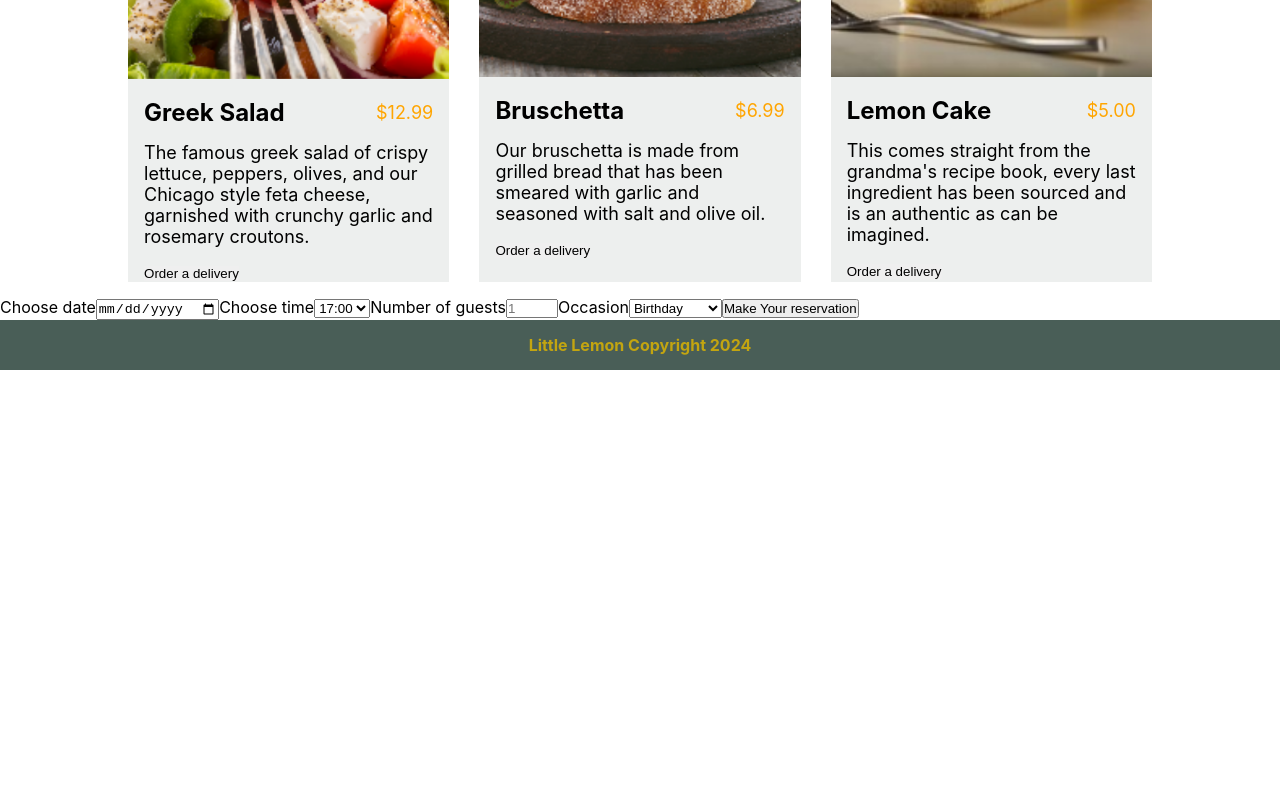
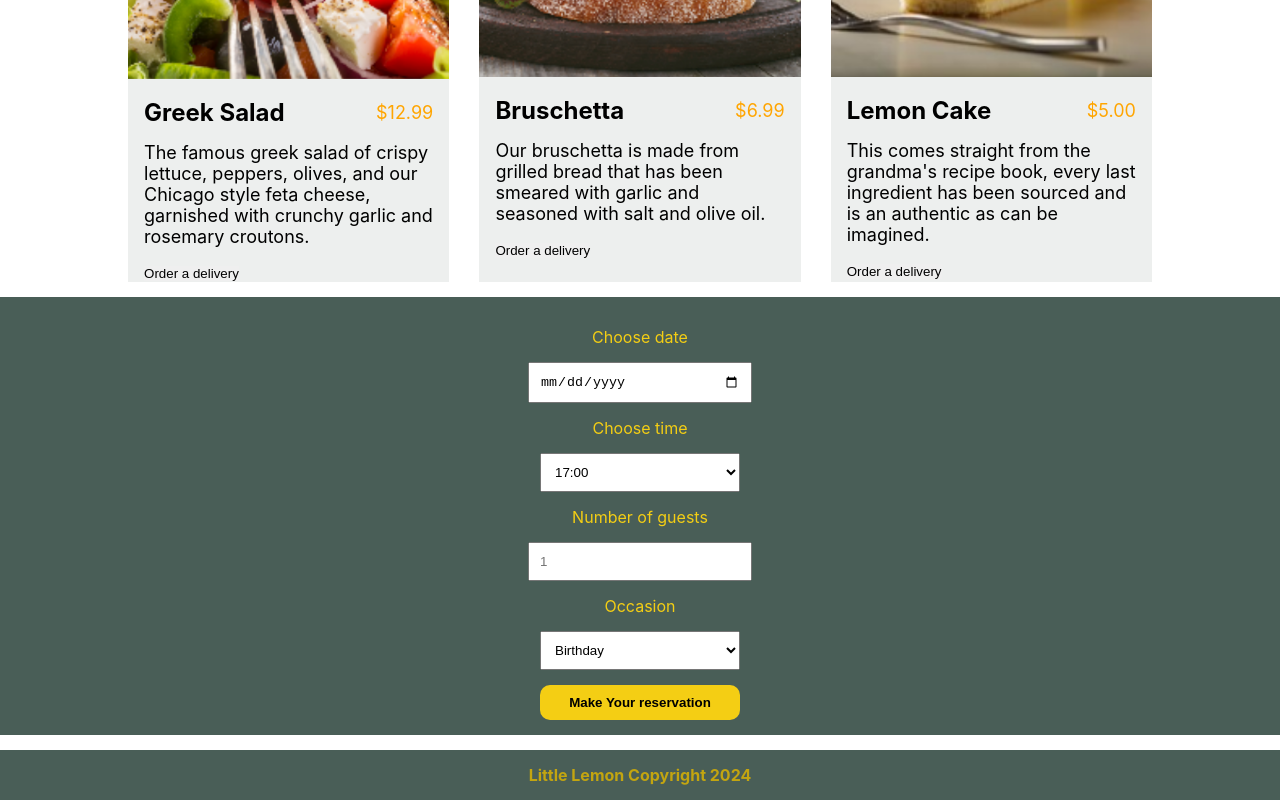
Before and after one commit to MikeyMike3/little-lemon, a React (Create React App) app: page / in a window 1280 px wide. Shown: the part 715-1515 px from the top of the page. Before the commit the page ends 1085 px from the top, so only its background shows below. Built offline with nearby package versions, Linux system fonts and the light colour scheme.

Commit message:
Form
Added form styling and confirm booking pop up when reservation is made

```diff
--- a/src/App.css
+++ b/src/App.css
@@ -258,3 +258,70 @@ footer h3 {
 		width: 100%;
 	}
 }
+
+form {
+	display: flex;
+	align-items: center;
+	flex-direction: column;
+	background-color: #495e57;
+	margin-bottom: 15px;
+	margin-top: 15px;
+	padding-top: 15px;
+	padding-bottom: 15px;
+	text-align: left;
+}
+
+label {
+	color: #f4ce14;
+	margin-bottom: 15px;
+	margin-top: 15px;
+}
+
+input,
+select {
+	width: 200px;
+	padding: 10px;
+}
+
+.submit-btn {
+	margin-top: 15px;
+	border: none;
+	background-color: #f4ce14;
+	padding: 10px;
+	border-radius: 10px;
+	font-weight: bolder;
+	cursor: pointer;
+}
+
+.pop-up-container {
+	position: fixed; /* Keeps the popup fixed in the viewport */
+	top: 0; /* Positions the popup from the top of the viewport */
+	left: 0; /* Positions the popup from the left of the viewport */
+	width: 100%; /* Makes the popup overlay cover the entire viewport */
+	height: 100%; /* Makes the popup overlay cover the entire viewport */
+	background-color: rgba(0, 0, 0, 0.5); /* Semi-transparent background */
+	display: flex; /* Allows us to center the popup */
+	justify-content: center; /* Centers the popup horizontally */
+	align-items: center; /* Centers the popup vertically */
+}
+
+.pop-up {
+	background-color: #495e57;
+	color: #f4ce14;
+	padding: 20px;
+	border-radius: 8px;
+	box-shadow: 0 0 10px rgba(0, 0, 0, 0.3);
+	max-width: 80%;
+	text-align: center;
+}
+
+.confirm {
+	margin-top: 15px;
+	border: none;
+	background-color: #f4ce14;
+	padding: 10px;
+	border-radius: 10px;
+	font-weight: bolder;
+	cursor: pointer;
+	width: 30%;
+}
--- a/src/components/BookingForm.js
+++ b/src/components/BookingForm.js
@@ -1,12 +1,15 @@
 import React, { useContext } from "react";
 import { useState } from "react";
 import { BookingFormContext } from "./BookingFormContext";
+import { PopUp } from "./PopUp";
 
 export const BookingForm = () => {
 	const [date, setDate] = useState("");
 	const [resTime, setResTime] = useState("");
 	const [guests, setGuests] = useState("");
 	const [occasion, setOccasion] = useState("");
+
+	const [popUpClicked, setPopUpClicked] = useState(false);
 
 	const [availableTimes, setAvailableTimes] = useContext(BookingFormContext);
 
@@ -16,9 +19,13 @@ export const BookingForm = () => {
 		setResTime("");
 		setGuests("");
 		setOccasion("");
+		setPopUpClicked(true);
 	};
 
 	return (
+		<>
+			{popUpClicked && <PopUp setPopUpClicked={setPopUpClicked} />}
+
 			<form onSubmit={handleSubmit}>
 				<label htmlFor="res-date">Choose date</label>
 				<input
@@ -56,7 +63,12 @@ export const BookingForm = () => {
 					<option>Birthday</option>
 					<option>Anniversary</option>
 				</select>
-			<input type="submit" value="Make Your reservation" />
+				<input
+					className="submit-btn"
+					type="submit"
+					value="Make Your reservation"
+				/>
 			</form>
+		</>
 	);
 };
--- /dev/null
+++ b/src/components/PopUp.js
@@ -0,0 +1,18 @@
+import React from "react";
+
+export const PopUp = (props) => {
+	const handleEvent = (e) => {
+		e.preventDefault();
+		props.setPopUpClicked(false);
+	};
+	return (
+		<div className="pop-up-container">
+			<div className="pop-up">
+				<h4>Reservation successfully made!</h4>
+				<button className="confirm" onClick={handleEvent}>
+					Confirm
+				</button>
+			</div>
+		</div>
+	);
+};
```
Lines whose indentation alone changed are shown as unchanged.
